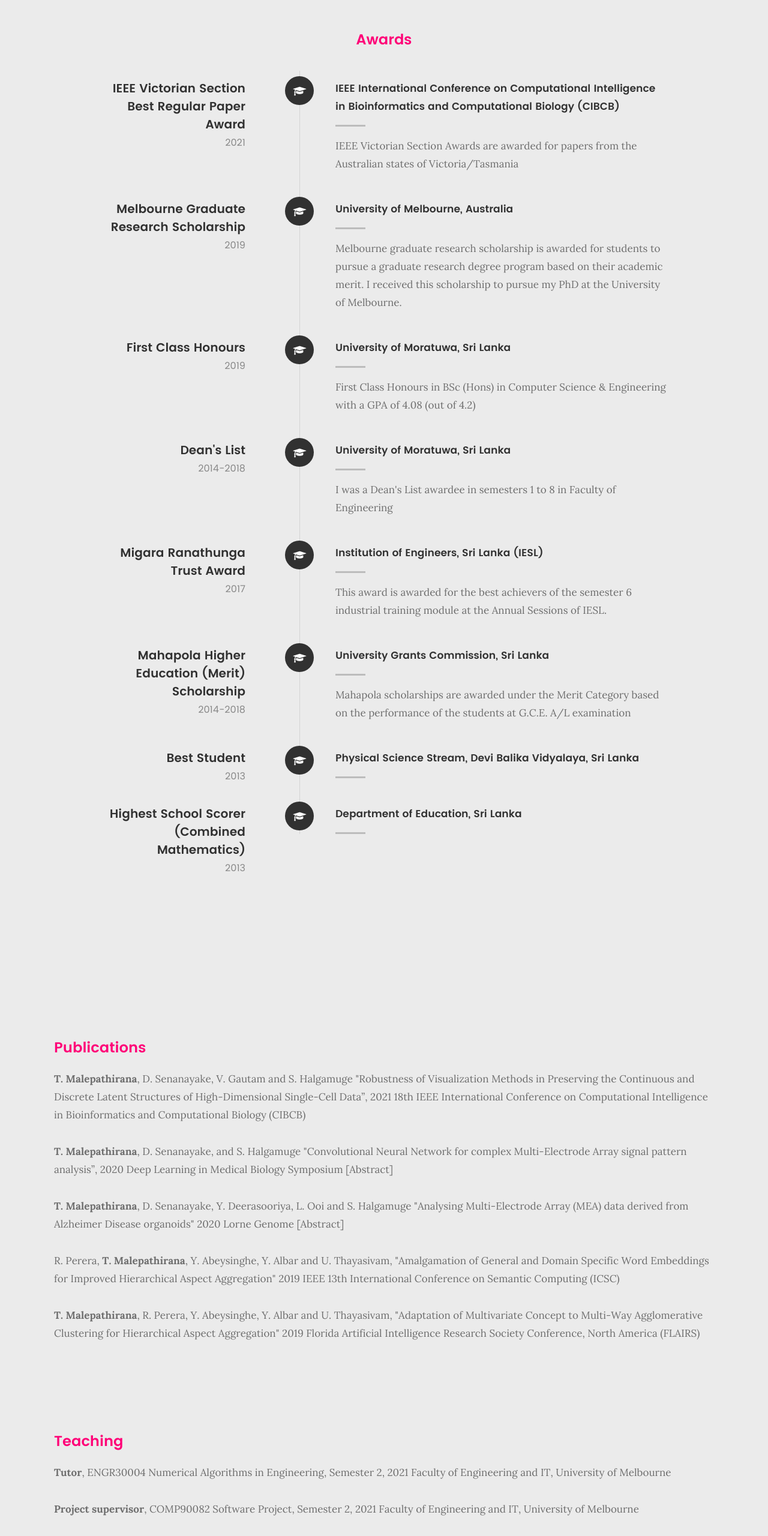
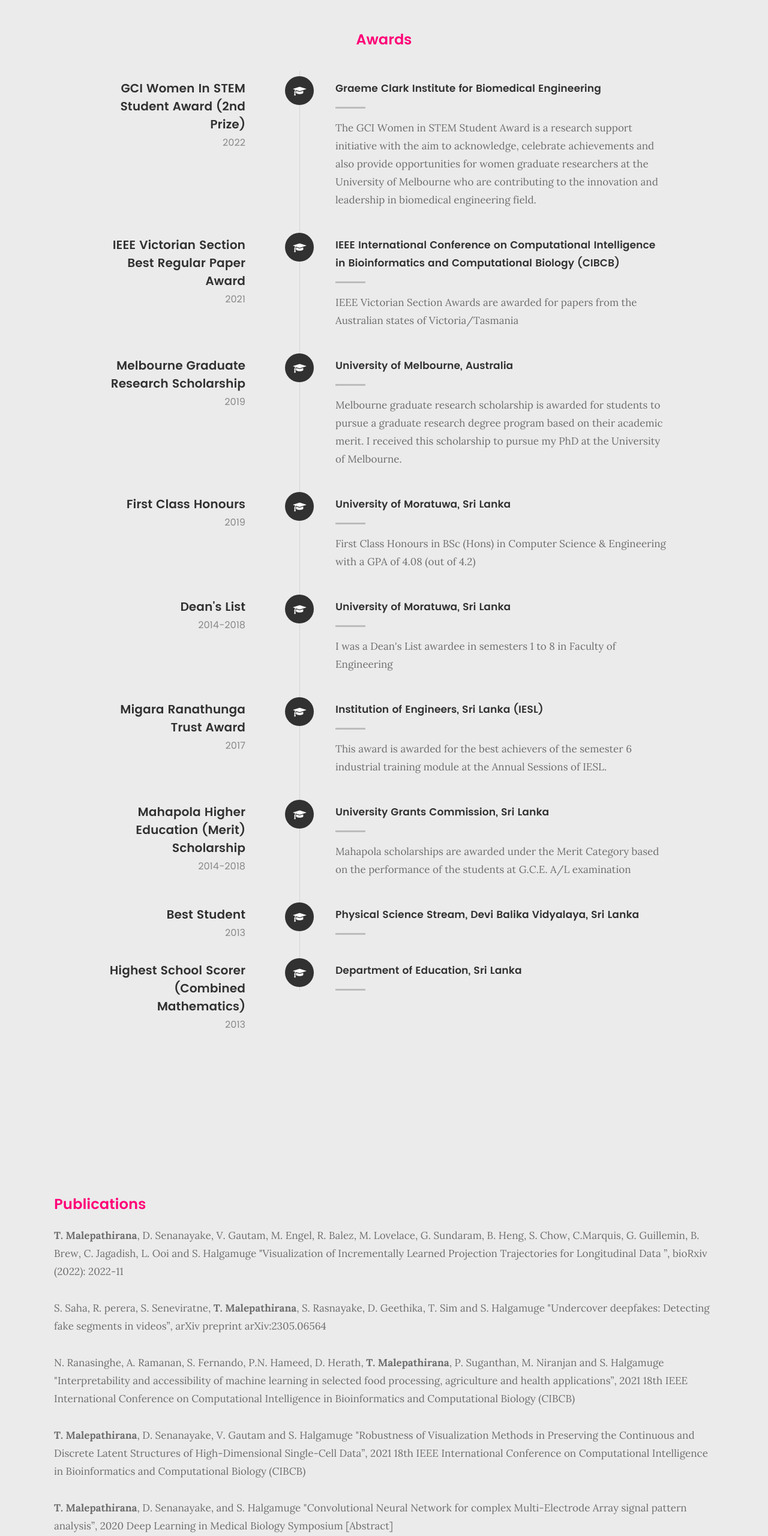
Before and after one commit to TamashaM/TamashaM.github.io, a plain HTML site: page index.html in a window 1280 px wide. Shown: the part 3820-6380 px from the top of the page at 60% size. Drawn offline with Linux system fonts and the light colour scheme.

Commit message:
update May 2023

```diff
--- a/index.html
+++ b/index.html
@@ -426,6 +426,21 @@
 	   				</div>
 
 	   				<div class="timeline-header">
+	   					<h3>GCI Women In STEM Student Award (2nd Prize)</h3>
+	   					<p>2022</p>
+	   				</div>
+
+	   				<div class="timeline-content">
+	   					<h4>Graeme Clark Institute for Biomedical Engineering </h4>
+	   					<p>The GCI Women in STEM Student Award is a research support initiative with the aim to acknowledge, celebrate achievements and also provide opportunities for women graduate researchers at the University of Melbourne who are contributing to the innovation and leadership in biomedical engineering field.</p>
+	   				</div>
+				<div class="timeline-block">
+
+	   				<div class="timeline-ico">
+	   					<i class="fa fa-graduation-cap"></i>
+	   				</div>
+
+	   				<div class="timeline-header">
 	   					<h3>IEEE Victorian Section Best Regular Paper Award </h3>
 	   					<p>2021</p>
 	   				</div>
@@ -582,6 +597,18 @@
    			<div class="timeline-wrap">
 				<div class="timeline-block">
 					<div class="timeline-content">
+						<p> <strong >T. Malepathirana</strong>, D. Senanayake, V. Gautam, M. Engel, R. Balez, M. Lovelace, G. Sundaram, B. Heng, S. Chow, C.Marquis, G. Guillemin, B. Brew, C. Jagadish, L. Ooi and S. Halgamuge "Visualization of Incrementally Learned Projection Trajectories for Longitudinal Data ”,
+							bioRxiv (2022): 2022-11</p>
+	   				</div>
+					<div class="timeline-content">
+						<p> S. Saha, R. perera, S. Seneviratne, <strong >T. Malepathirana</strong>, S. Rasnayake, D. Geethika, T. Sim and S. Halgamuge "Undercover deepfakes: Detecting fake segments in videos”,
+							arXiv preprint arXiv:2305.06564</p>
+	   				</div>
+					<div class="timeline-content">
+						<p> N. Ranasinghe, A. Ramanan, S. Fernando, P.N. Hameed, D. Herath, <strong >T. Malepathirana</strong>, P. Suganthan, M. Niranjan and S. Halgamuge "Interpretability and accessibility of machine learning in selected food processing, agriculture and health applications”,
+							2021 18th IEEE International Conference on Computational Intelligence in Bioinformatics and Computational Biology (CIBCB)</p>
+	   				</div>
+					<div class="timeline-content">
 						<p> <strong >T. Malepathirana</strong>, D. Senanayake, V. Gautam and S. Halgamuge "Robustness of Visualization Methods in Preserving
 							the Continuous and Discrete Latent Structures of
 							High-Dimensional Single-Cell Data”, 2021 18th IEEE International Conference on Computational Intelligence in Bioinformatics and Computational Biology (CIBCB)</p>
```
